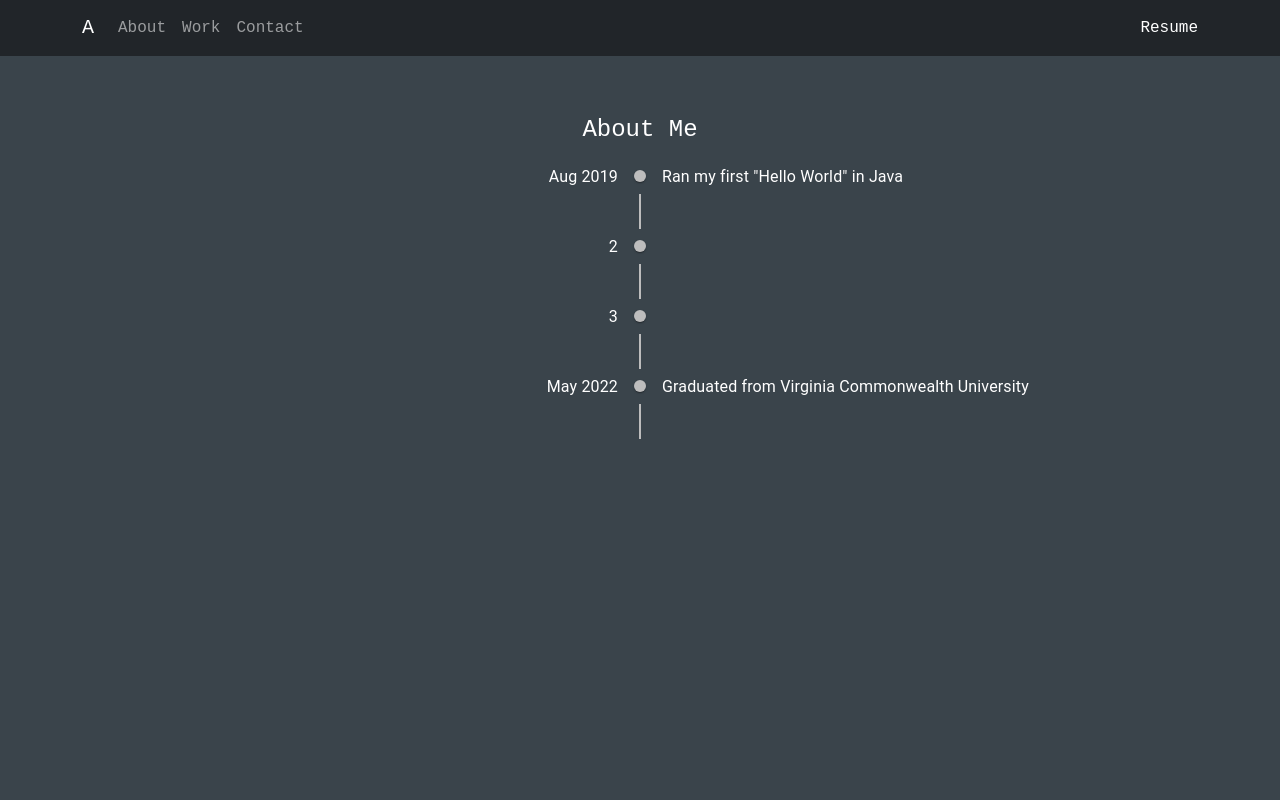
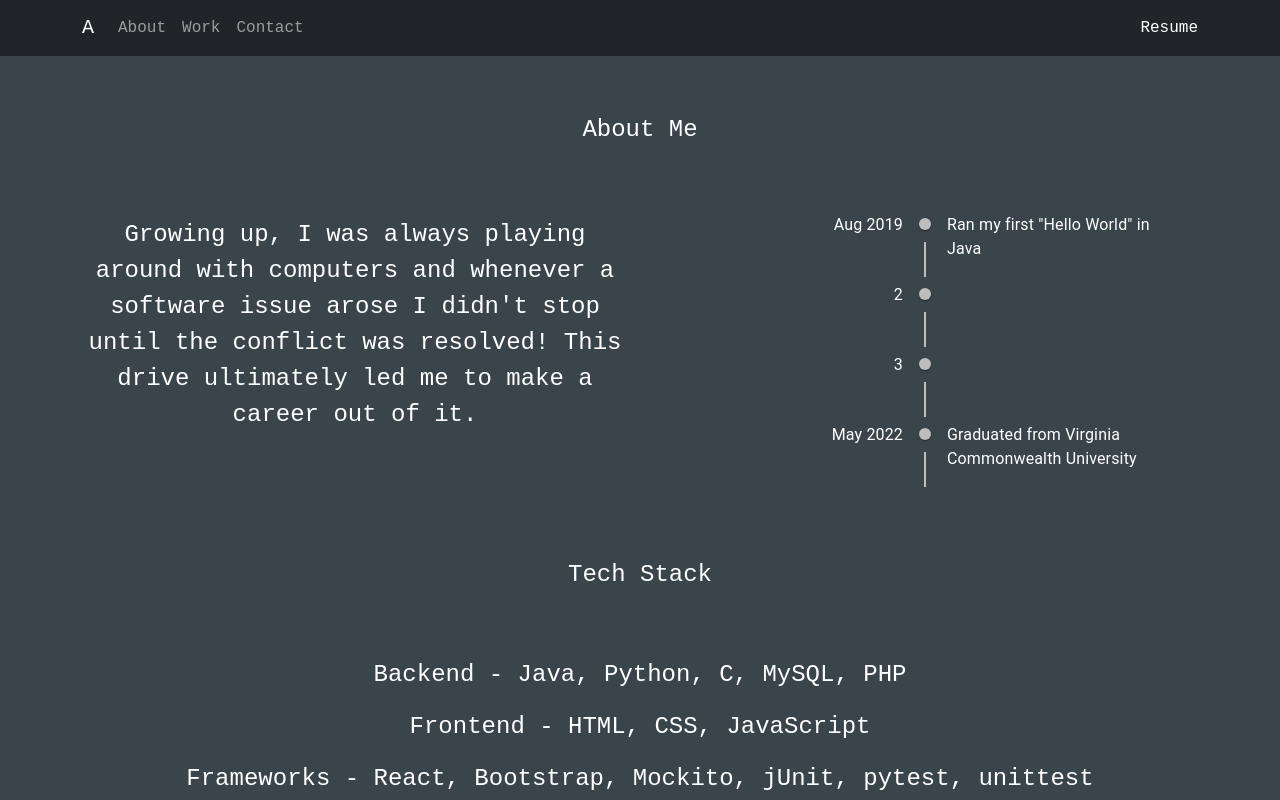
Before and after one commit to saehaana/html-css-prac, a React (Create React App) app: page /About in a window 1280 px wide. Built offline with nearby package versions, Linux system fonts and the light colour scheme.

Commit message:
updated footer to include copyright added about paragraph, tech stack content

```diff
--- a/src/components/About.js
+++ b/src/components/About.js
@@ -32,12 +32,20 @@ function About(){
                 </Col>
             </Row>
 
+            <br></br><br></br>
+
             <Row>
+                <Col className='background'>
+                    <p>Growing up, I was always playing around with computers
+                    and whenever a software issue arose I didn't stop until the conflict was resolved!
+                    This drive ultimately led me to make a career out of it.
+                    </p>
+                </Col>
+
                 <Col>
                     <Timeline position='left' className='timeline'>
                         <TimelineItem>
-                            <TimelineOppositeContent
-                            >Ran my first "Hello World" in Java</TimelineOppositeContent>
+                            <TimelineOppositeContent>Ran my first "Hello World" in Java</TimelineOppositeContent>
                             <TimelineSeparator>
                                 <TimelineDot />
                                 <TimelineConnector />
@@ -68,6 +76,16 @@ function About(){
                         </TimelineItem>
                     </Timeline>
                 </Col>
+
+                <Col xs={12} className='tech-stack-box'>
+                <br></br><br></br>
+                <p>Tech Stack</p>
+                <br></br><br></br>
+                <p>Backend - Java, Python, C, MySQL, PHP</p>
+                <p>Frontend - HTML, CSS, JavaScript</p>
+                <p>Frameworks - React, Bootstrap, Mockito, jUnit, pytest, unittest</p>
+                <p>Management Tools/Other - Git, GitHub, CI/CD, AWS EC2, JSON, XML</p>
+                </Col>
             </Row>
 
         </Container>
--- a/src/components/Contact.js
+++ b/src/components/Contact.js
@@ -21,7 +21,7 @@ function Contact(){
                      whileInView={{ opacity: 1 }}
                      transition={{ duration: .75}}
                      viewport={{ once: true }}
-                    >Contact</motion.h1>
+                    >Get In Touch</motion.h1>
 
                     <motion.p>Send me a message</motion.p>
                     <a href="mailto:saehaana@gmail.com">Email</a>
@@ -55,7 +55,11 @@ function Contact(){
                         </a>
                         </motion.li>
                     </ul>
-                    <p className='copyright'>Created and Designed by Ausawin Saehaan</p>
+                    <p className='copyright'>
+                        Built and Designed by Ausawin Saehaan
+                        <br></br>
+                        &copy; Copyright 2023. All Rights Reserved
+                    </p>
                 </Col>
             </Row>
         </Container>
--- a/src/stylesheets/About.css
+++ b/src/stylesheets/About.css
@@ -5,6 +5,13 @@
 .about-title{
     text-align: center;
 }
+.background{
+    text-align: center;
+    padding-top: 1rem;
+}
 .timeline{
     font-family: 'Courier New', Courier, monospace;
 }
+.tech-stack-box{
+    text-align: center;
+}
```
